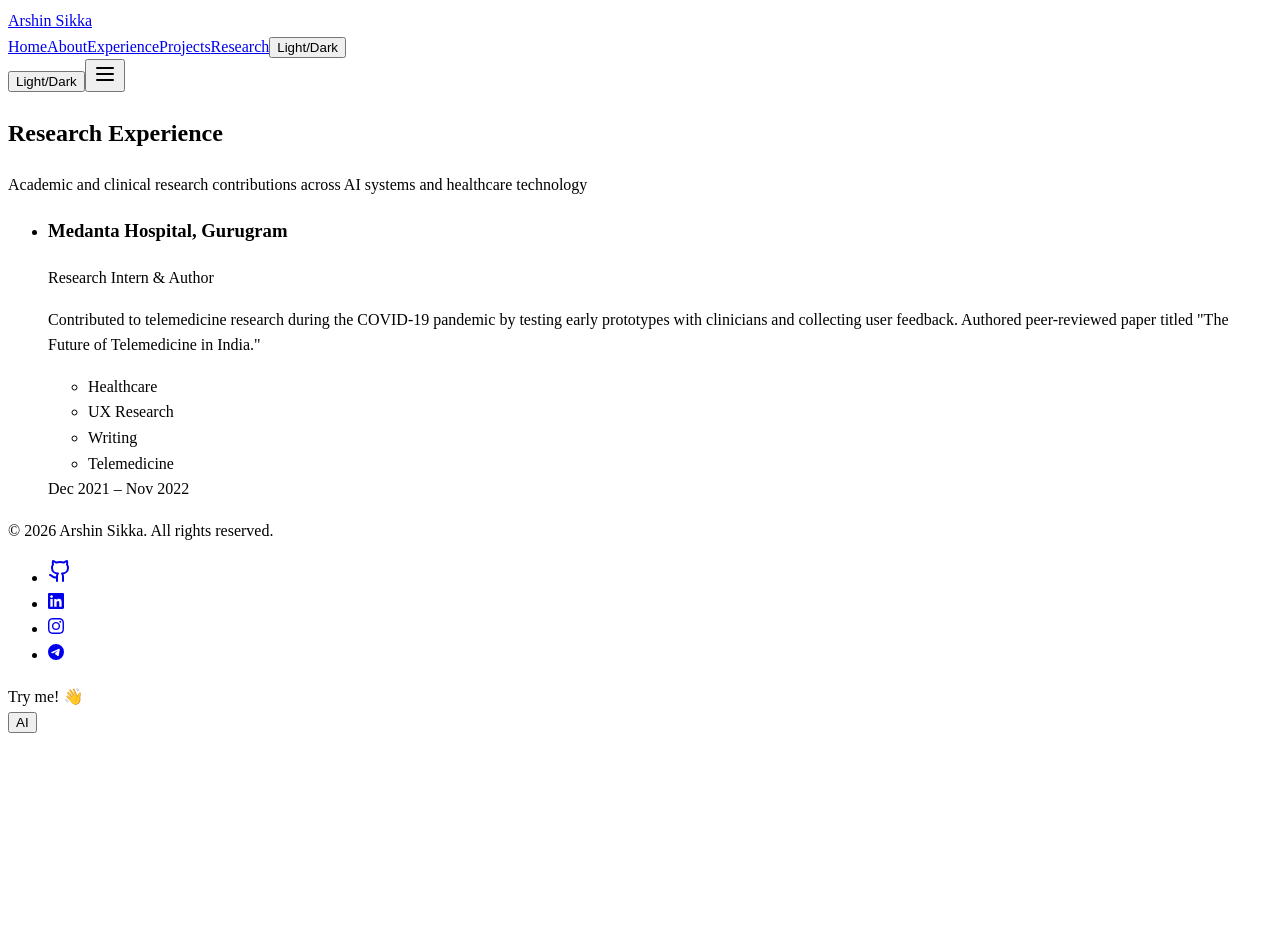
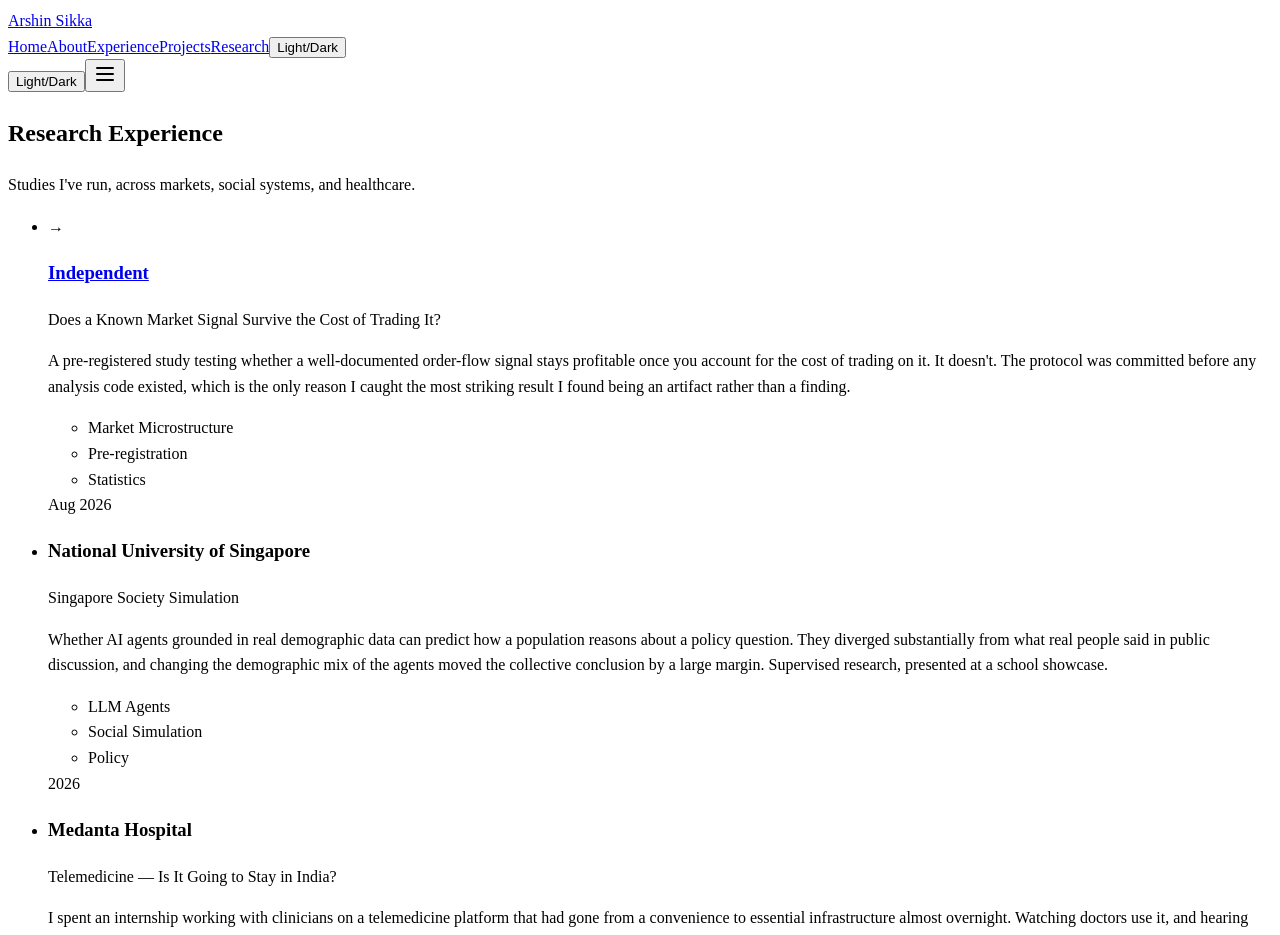
Before and after one commit to arshinsikka/portfolio, a React (Vite) app in the folder client/: page /research in a window 1280 px wide. Shown: the top 935 px of the page. Before the commit the page ends 800 px from the top, so only its background shows below. Built offline with nearby package versions, Linux system fonts and the light colour scheme.

Commit message:
Rebuild /research with three entries
- ResearchItem gains projectSlug for cross-referencing canonical project records
- OFI and the Singapore Society Simulation reference their project entries
- Rewrite the Medanta paper entry and the /research subtitle

```diff
--- a/client/src/components/research-experience.tsx
+++ b/client/src/components/research-experience.tsx
@@ -1,6 +1,16 @@
 import { Block, IndexRow, Prose, TextLink } from "@/components/primitives";
 import { research } from "@/content/research";
 import { sectionCopy } from "@/content/profile";
+import { projectBySlug } from "@/content/projects";
+
+/**
+ * Only link a row where a destination actually exists — identical to the helper
+ * `/work` uses. An entry can name a `projectSlug` whose project has no detail
+ * page yet; that records the relationship without promising the reader a page
+ * that would only bounce them back to the index.
+ */
+const detailHref = (slug?: string) =>
+  slug && projectBySlug(slug)?.hasDetailPage ? `/projects/${slug}` : undefined;
 
 export default function ResearchExperience() {
   return (
@@ -19,6 +29,7 @@ export default function ResearchExperience() {
             key={item.slug}
             primary={item.organization}
             secondary={item.title}
+            href={detailHref(item.projectSlug)}
             date={item.dates}
             tags={item.tags}
           >
--- a/client/src/content/profile.ts
+++ b/client/src/content/profile.ts
@@ -168,7 +168,7 @@ export const sectionCopy = {
   research: {
     heading: "Research Experience",
     subtitle:
-      "Academic and clinical research contributions across AI systems and healthcare technology",
+      "Studies I've run, across markets, social systems, and healthcare.",
   },
   leadership: {
     heading: "Leadership & Involvement",
--- a/client/src/content/research.ts
+++ b/client/src/content/research.ts
@@ -2,13 +2,33 @@ import type { ResearchItem } from "./types";
 
 export const research: ResearchItem[] = [
   {
-    slug: "medanta-telemedicine-research",
-    title: "Research Intern & Author",
-    organization: "Medanta Hospital, Gurugram",
-    dates: "Dec 2021 – Nov 2022",
+    slug: "ofi-regime-tradability-research",
+    title: "Does a Known Market Signal Survive the Cost of Trading It?",
+    organization: "Independent",
+    dates: "Aug 2026",
     description:
-      'Contributed to telemedicine research during the COVID-19 pandemic by testing early prototypes with clinicians and collecting user feedback. Authored peer-reviewed paper titled "The Future of Telemedicine in India."',
-    tags: ["Healthcare", "UX Research", "Writing", "Telemedicine"],
+      "A pre-registered study testing whether a well-documented order-flow signal stays profitable once you account for the cost of trading on it. It doesn't. The protocol was committed before any analysis code existed, which is the only reason I caught the most striking result I found being an artifact rather than a finding.",
+    tags: ["Market Microstructure", "Pre-registration", "Statistics"],
+    projectSlug: "ofi-regime-tradability",
+  },
+  {
+    slug: "singapore-society-simulation-research",
+    title: "Singapore Society Simulation",
+    organization: "National University of Singapore",
+    dates: "2026",
+    description:
+      "Whether AI agents grounded in real demographic data can predict how a population reasons about a policy question. They diverged substantially from what real people said in public discussion, and changing the demographic mix of the agents moved the collective conclusion by a large margin. Supervised research, presented at a school showcase.",
+    tags: ["LLM Agents", "Social Simulation", "Policy"],
+    projectSlug: "singapore-society-simulation",
+  },
+  {
+    slug: "medanta-telemedicine",
+    title: "Telemedicine — Is It Going to Stay in India?",
+    organization: "Medanta Hospital",
+    dates: "2022",
+    description:
+      "I spent an internship working with clinicians on a telemedicine platform that had gone from a convenience to essential infrastructure almost overnight. Watching doctors use it, and hearing what frustrated them, turned into a question worth studying: would any of this survive once the pandemic stopped forcing the issue? I wrote the paper on that, using a year of the hospital's telemedicine data alongside surveys of both doctors and patients, looking at effectiveness across specialties and at whether access actually reached people outside major cities. I was the author, and it was published. The part I found most interesting was that adoption wasn't a technology problem. Where it worked, it was because regulation and clinician habit had moved too, and where it didn't, better software wouldn't have fixed it.",
+    tags: ["Telemedicine", "Healthcare", "Published Paper"],
   },
 ];
 
```
Also changed, not shown: client/src/content/types.ts (+7 -0 lines).
